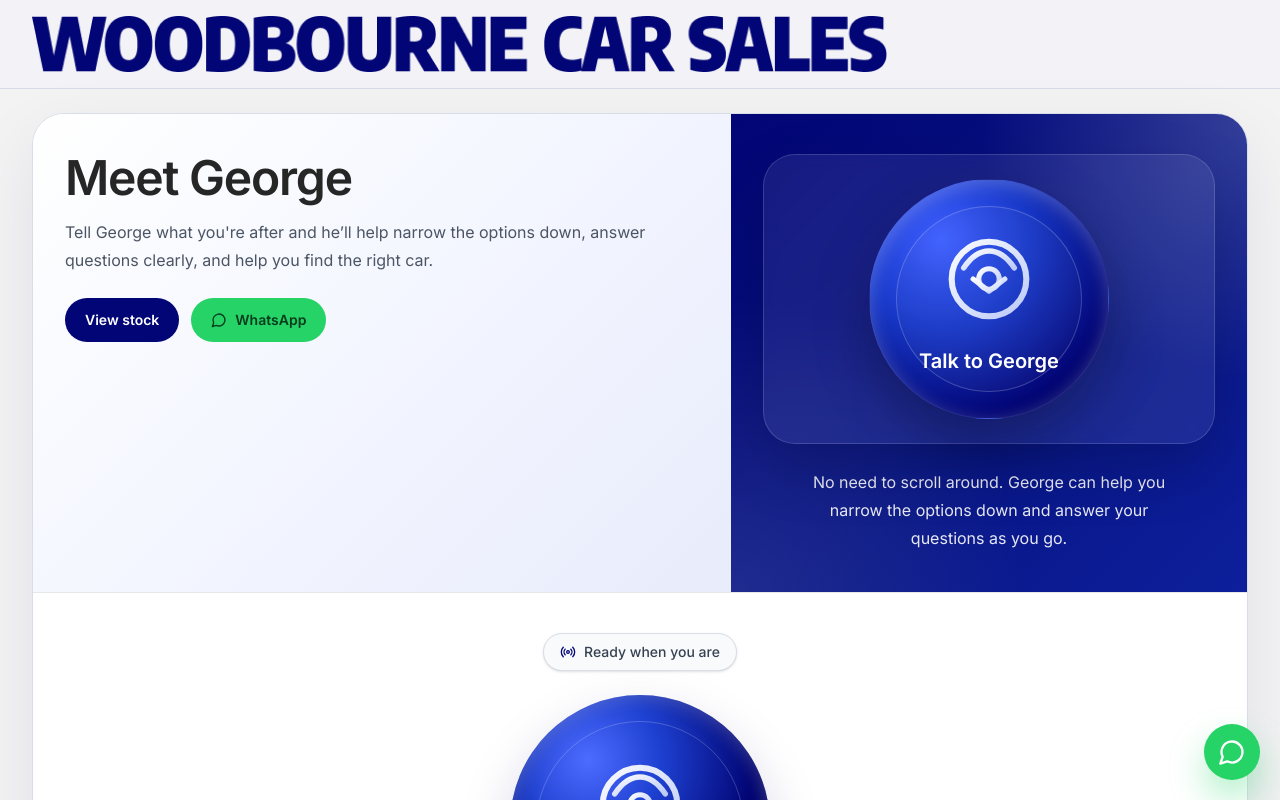
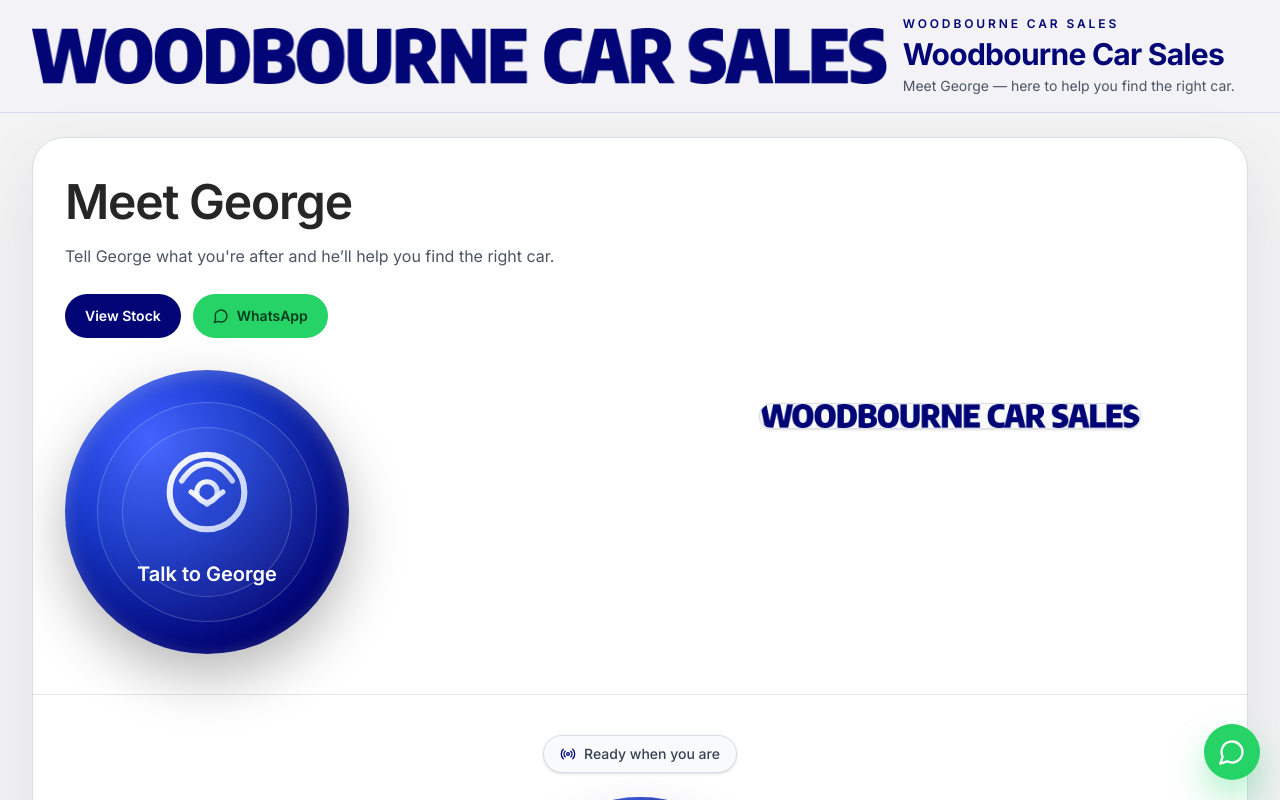
Before and after one commit to Guardx12/George.AI, a Next.js app: page /woodbourne in a window 1280 px wide. Shown: the top 800 px of the page. Built offline with nearby package versions, Linux system fonts and the light colour scheme.

Commit message:
Add files via upload

```diff
--- a/components/woodbourne-george-live-assistant.tsx
+++ b/components/woodbourne-george-live-assistant.tsx
@@ -54,7 +54,7 @@ const INITIAL_MESSAGES: LiveMessage[] = [
     id: "intro",
     role: "system",
     content:
-      "Hi — I’m George from Woodbourne Car Sales. Tell me what sort of car you’re after and I’ll narrow it down for you.",
+      "Hi — I’m George, the digital salesperson for Woodbourne Car Sales. Tell me what sort of car you’re after and I’ll narrow it down for you.",
   },
 ]
 
@@ -742,7 +742,9 @@ export function WoodbourneGeorgeLiveAssistant() {
             <div className="flex items-center gap-3 sm:gap-4">
               <img src="/woodbourne-logo.jpg" alt="Woodbourne Car Sales" className="h-10 w-auto object-contain sm:h-14" />
               <div className="min-w-0">
-                <h1 className="sr-only">Woodbourne Car Sales</h1>
+                <p className="text-[10px] font-semibold uppercase tracking-[0.24em] text-[#020575] sm:text-xs">Woodbourne Car Sales</p>
+                <h1 className="mt-1 text-xl font-bold tracking-tight text-[#020575] sm:text-3xl">Woodbourne Car Sales</h1>
+                <p className="mt-1 text-sm text-[#4b5563]">Meet George — here to help you find the right car.</p>
               </div>
             </div>
           </div>
@@ -751,13 +753,13 @@ export function WoodbourneGeorgeLiveAssistant() {
 
       <div className="mx-auto max-w-7xl px-3 py-4 sm:px-6 sm:py-6 lg:px-8">
         <div className="overflow-hidden rounded-[32px] border border-[#d8dde8] bg-white shadow-[0_24px_70px_rgba(2,5,117,0.08)]">
-          <div className="grid gap-0 lg:grid-cols-[1.15fr_0.85fr]">
-            <div className="bg-[linear-gradient(135deg,#ffffff_0%,#f2f5ff_55%,#e8ecfb_100%)] px-4 py-6 sm:px-8 sm:py-10">
-              <h2 className="max-w-xl text-2xl font-semibold tracking-tight text-[#262626] sm:text-5xl">
+          <div className="grid gap-8 px-4 py-6 sm:px-8 sm:py-10 lg:grid-cols-[1fr_0.9fr] lg:items-center">
+            <div>
+              <h2 className="text-3xl font-semibold tracking-tight text-[#262626] sm:text-5xl">
                 Meet George
               </h2>
-              <p className="mt-4 max-w-2xl text-sm leading-6 text-[#4b5563] sm:text-base sm:leading-7">
-                Tell George what you're after and he’ll help narrow the options down, answer questions clearly, and help you find the right car.
+              <p className="mt-4 max-w-xl text-sm leading-6 text-[#4b5563] sm:text-base sm:leading-7">
+                Tell George what you're after and he’ll help you find the right car.
               </p>
 
               <div className="mt-6 flex flex-wrap gap-3">
@@ -767,7 +769,7 @@ export function WoodbourneGeorgeLiveAssistant() {
                   rel="noreferrer"
                   className="rounded-full bg-[#020575] px-5 py-3 text-sm font-semibold text-white transition hover:brightness-110"
                 >
-                  View stock
+                  View Stock
                 </a>
                 <a
                   href="https://api.whatsapp.com/send?phone=447984518439"
@@ -778,22 +780,31 @@ export function WoodbourneGeorgeLiveAssistant() {
                   <MessageCircle className="h-4 w-4" /> WhatsApp
                 </a>
               </div>
-            </div>
 
-            <div className="relative overflow-hidden bg-[linear-gradient(135deg,#020575_0%,#071584_55%,#0e1f9c_100%)] px-4 py-6 text-white sm:px-8 sm:py-10">
-              <div className="absolute inset-0 bg-[radial-gradient(circle_at_top_right,rgba(255,255,255,0.18),transparent_38%),radial-gradient(circle_at_bottom_left,rgba(255,255,255,0.10),transparent_42%)]" />
-              <div className="relative flex h-full flex-col items-center justify-center text-center">
-                <div className="w-full max-w-[320px] rounded-[28px] border border-white/15 bg-white/8 p-4 shadow-[0_24px_60px_rgba(0,0,0,0.18)] backdrop-blur-sm sm:max-w-none sm:rounded-[32px] sm:p-6">
-                  <div className="mx-auto flex h-[180px] w-[180px] items-center justify-center rounded-full border border-white/15 bg-[radial-gradient(circle_at_30%_25%,#3d5eff_0%,#1738c8_36%,#020575_74%,#010349_100%)] shadow-[0_22px_56px_rgba(0,0,0,0.28),inset_0_4px_18px_rgba(255,255,255,0.24)] sm:h-[240px] sm:w-[240px]">
+              <div className="mt-8">
+                <button
+                  type="button"
+                  onClick={connectionState === "connected" ? stopConversation : startConversation}
+                  disabled={connectionState === "connecting"}
+                  className="group inline-flex flex-col items-center justify-center rounded-full bg-[radial-gradient(circle_at_30%_25%,#3d5eff_0%,#1738c8_36%,#020575_74%,#010349_100%)] p-6 text-white shadow-[0_22px_56px_rgba(0,0,0,0.28),inset_0_4px_18px_rgba(255,255,255,0.24)] transition hover:scale-[1.01] disabled:cursor-not-allowed disabled:opacity-80 sm:p-8"
+                >
+                  <div className="flex h-[180px] w-[180px] items-center justify-center rounded-full border border-white/20 bg-white/[0.03] sm:h-[220px] sm:w-[220px]">
                     <div className="flex h-[78%] w-[78%] flex-col items-center justify-center rounded-full border border-white/20 bg-white/[0.03]">
                       <SteeringWheelMark />
                       <div className="mt-3 text-lg font-semibold sm:text-xl">Talk to George</div>
                     </div>
                   </div>
-                </div>
-                <p className="mt-5 max-w-sm text-sm leading-6 text-white/90 sm:mt-6 sm:text-base sm:leading-7">
-                  No need to scroll around. George can help you narrow the options down and answer your questions as you go.
-                </p>
+                </button>
+              </div>
+            </div>
+
+            <div className="flex items-center justify-center">
+              <div className="overflow-hidden rounded-[28px] border border-[#d8dde8] bg-[#f8fafc] shadow-sm">
+                <img
+                  src="/woodbourne-logo.jpg"
+                  alt="Woodbourne Car Sales"
+                  className="h-auto w-full max-w-[320px] object-contain sm:max-w-[380px]"
+                />
               </div>
             </div>
           </div>
@@ -830,7 +841,7 @@ export function WoodbourneGeorgeLiveAssistant() {
               </button>
 
               <p className="mx-auto mt-5 max-w-3xl text-sm leading-6 text-[#4b5563] sm:text-base sm:leading-7">
-                Speak naturally and George will help you narrow things down and answer your questions as you go.
+                Speak naturally and George will answer questions and help you as you go.
               </p>
               {error ? <p className="mt-3 text-sm font-medium text-[#b42318]">{error}</p> : null}
 
@@ -889,7 +900,7 @@ export function WoodbourneGeorgeLiveAssistant() {
                 <div>
                   <h2 className="text-2xl font-semibold text-[#262626]">Get in touch</h2>
                   <p className="mt-2 max-w-2xl text-sm leading-6 text-[#4b5563]">
-                    If you'd like Woodbourne to come back to you, just fill in your first name, last name, email, telephone, and message, then tap WhatsApp or press Send below.
+                    If you'd like Woodbourne to come back to you, please double-check your first name, last name, email, telephone, and message, then hit Send below. If you'd rather message directly, tap WhatsApp instead.
                   </p>
                 </div>
                 {captureMode ? (
```
